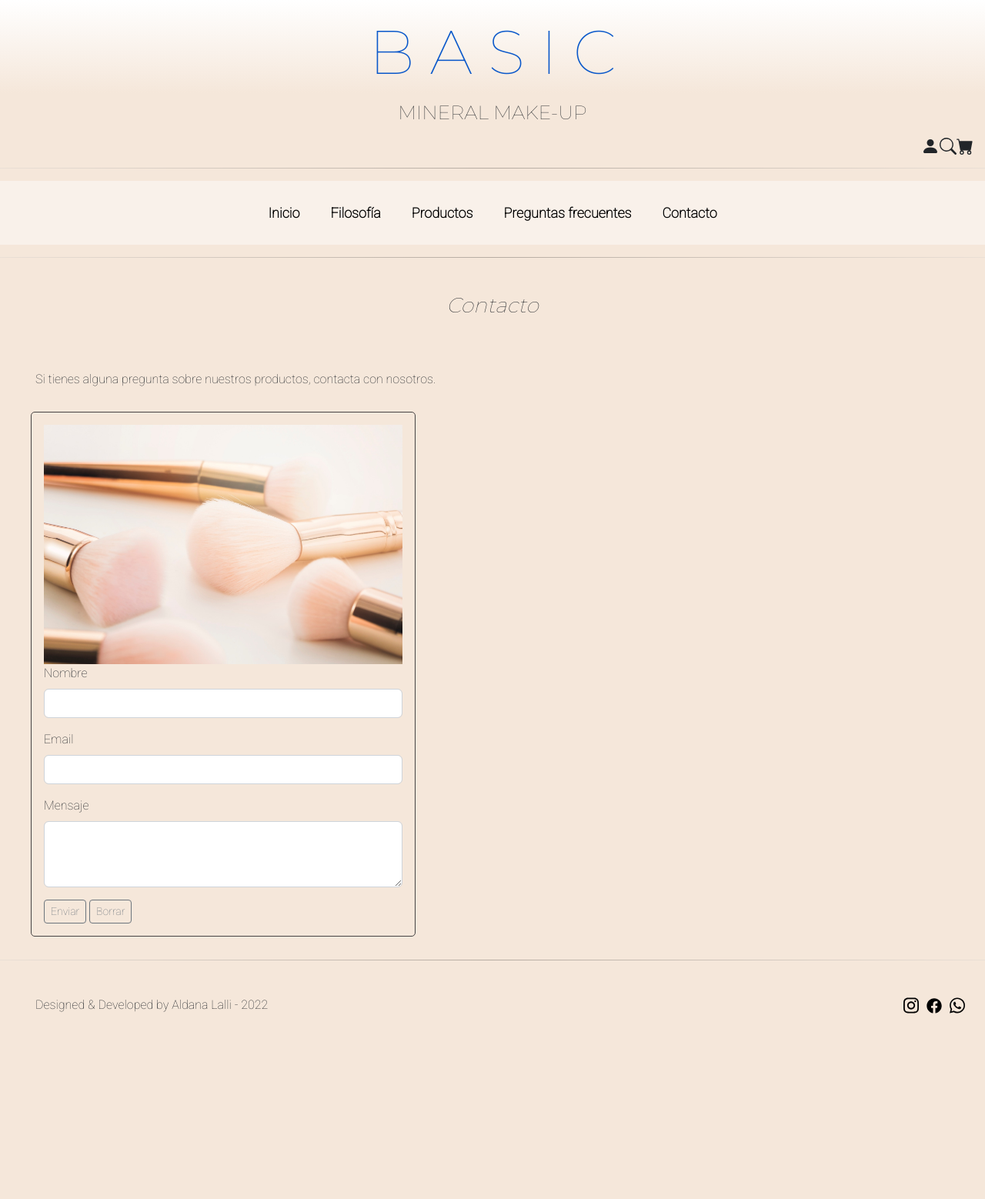
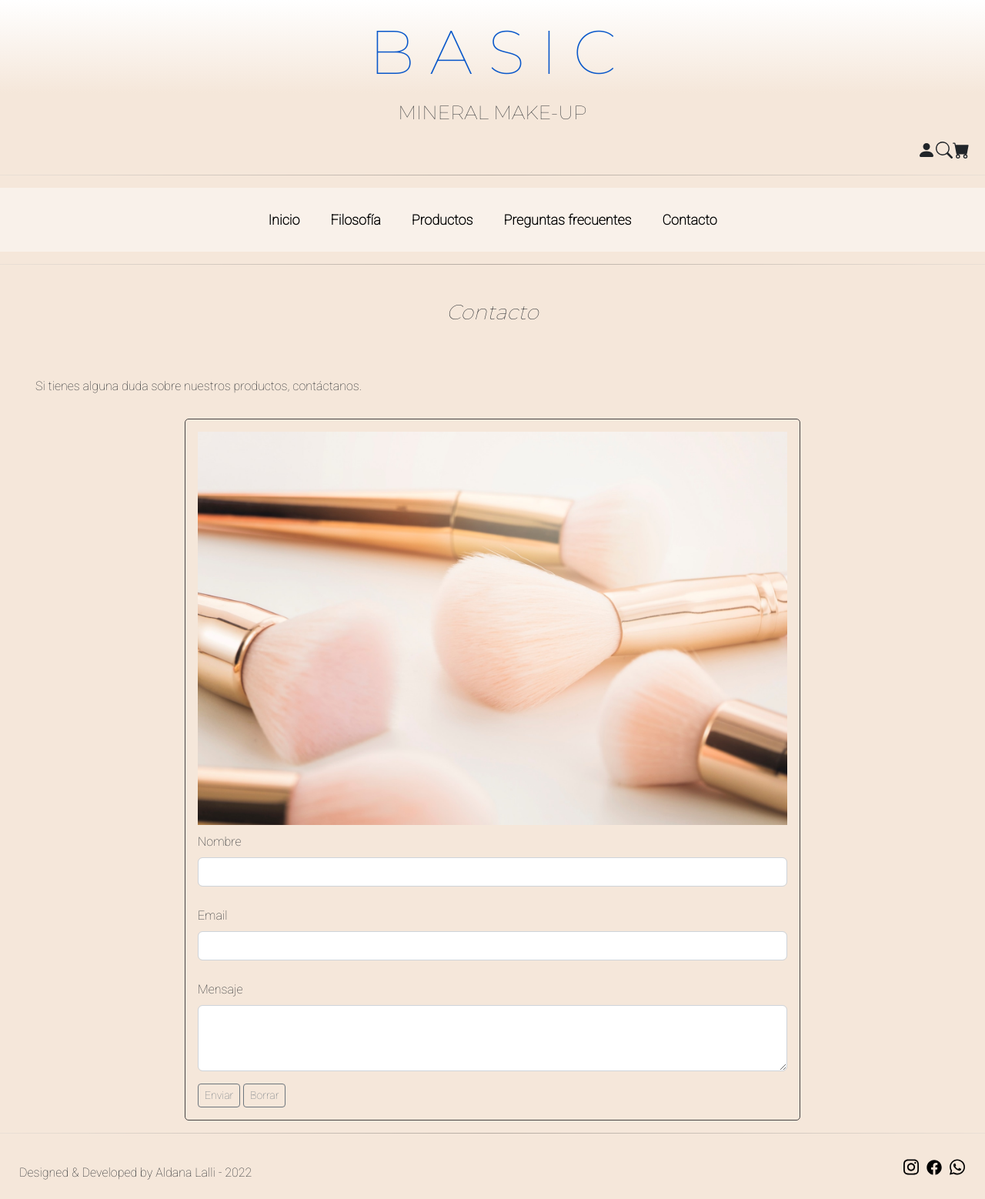
Before and after one commit to aldana-lalli/basic-mineral-makeup, a website: page pages/contacto.html in a window 1280 px wide. Shown: the whole page at 77% size. Before the commit the page ends 1348 px from the top, so only its background shows below. Drawn offline with nearby package versions, Linux system fonts and the light colour scheme.

Commit message:
Modificaciones varias

```diff
--- a/pages/contacto.html
+++ b/pages/contacto.html
@@ -37,7 +37,7 @@
             </nav>
         </section>
         <hr>
-            <nav class="navbar navbar-expand-lg header__nav container-fluid"> <!--Barra de navegación-->
+            <nav class="navbar navbar-expand-sm header__nav container-fluid"> <!--Barra de navegación-->
                 <div class="container-fluid">
                     <button class="navbar-toggler" type="button" data-bs-toggle="collapse" data-bs-target="#navbarSupportedContent" aria-controls="navbarSupportedContent" aria-expanded="false" aria-label="Toggle navigation">
                     <span class="navbar-toggler-icon"></span>
@@ -72,9 +72,11 @@
                 <h3 class="contacto__titulo--C">Contacto</h3>
             </div>
         </section>
-        <div>
-            <p class="texto">Si tienes alguna pregunta sobre nuestros productos, contacta con nosotros.</p>
+        <section>
+        <div class="texto">
+            <p class="texto__texto">Si tienes alguna duda sobre nuestros productos, contáctanos.</p>
         </div>
+        </section>
         <section class="lista"> <!--Formulario de Contacto-->
             <img class="contacto__img img-fluid" src="../resources/grupo-brochas.jpg" alt="Foto brochas"></img>
             <div class="mb-3">
@@ -99,7 +101,7 @@
     <footer> <!--Pie de página-->
         <hr>
         <div class="footer__pie">
-            <p class="derechos">Designed & Developed by Aldana Lalli - 2022</p> <!--Derechos-->
+            <h6 class="derechos">Designed & Developed by Aldana Lalli - 2022</h6> <!--Derechos-->
             <div class="footer__pie--redes">
                 <a href="https://facebook.com"><img class="redes fb" src="../resources/instagram-brands.svg" alt="Instagram"></a>
                 <a href="https://instagram.com"><img class="redes ig" src="../resources/facebook-brands.svg" alt="Facebook"></a>
--- a/scss/_mediaqueries.scss
+++ b/scss/_mediaqueries.scss
@@ -1,7 +1,7 @@
 
 /* MediaQuery de Celular */
 @media (min-width: 320px) and (max-width: 575px) {
-    .header {
+    header {
     height: auto;
 
     &__titulo {
@@ -39,8 +39,8 @@
         }
 
     &__img {
-        width: 70vw;
-        height: 200px;
+        width: 200px;
+        height: auto;
         }
 }
 
@@ -53,7 +53,7 @@
     }
 
     .ojos__grid {
-    width: 70vw;
+    width: 300px;
     height: 350vh;
     grid-template-columns: 1fr;
     grid-template-rows: repeat(9, 1fr);
@@ -75,7 +75,7 @@
     }
 
     .labios__grid {
-    width: 70vw;
+    width: 300px;
     height: 350vh;
     grid-template-columns: 1fr;
     grid-template-rows: repeat(9, 1fr);
@@ -91,7 +91,7 @@
     }
 
     .rostro__grid {
-    width: 70vw;
+    width: 350px;
     height: 230vh;
     grid-template-columns: 1fr;
     grid-template-rows: repeat(6, 1fr);
@@ -104,7 +104,7 @@
     }
 
     .pomulos__grid {
-    width: 70vw;
+    width: 350px;
     height: 230vh;
     grid-template-columns: 1fr;
     grid-template-rows: repeat(6, 1fr);
@@ -145,7 +145,7 @@
 
 /* MediaQuery de Tablet */
 @media (min-width: 576px) and (max-width: 992px) {
-    .header {
+    header {
     height: auto;
 
     &__titulo {
--- a/scss/styles.scss
+++ b/scss/styles.scss
@@ -40,7 +40,7 @@ body {
             display: flex;
             @include flex (row, flex-end, center);
             flex-wrap: wrap;
-            margin: 15px;
+            margin: 20px;
         }
         &__nav {
             display: flex;
@@ -129,6 +129,10 @@ hr {
         justify-content: center;
         text-align: center;
     }
+}
+
+.img__fluid {
+    height: auto;
 }
 
 p {
@@ -497,11 +501,22 @@ span {
     }
 }
 
+.texto {
+    display: flex;
+
+    &__texto {
+        justify-content: center;
+        align-self: center;
+        align-items: center;
+        align-content: center;
+    }
+}
+
 .lista {
-    margin: 16px 40px 30px 40px;
-    width: 500px;
+    margin: auto;
+    width: 800px;
     display: flex;
-    justify-content: flex-end;
+    justify-content: center;
     flex-direction: column;
     padding: 1em;
     border: 1px solid rgb(69, 68, 68);
@@ -511,6 +526,10 @@ span {
 .img__fluid {
     height: auto;
     }
+
+.form-label {
+    padding-top: 10px;
+}
 
 .footer__pie {
     display: flex;
@@ -522,6 +541,12 @@ span {
     }
 }
 
+.derechos {
+    justify-content: center;
+    align-items: center;
+    margin: 25px;
+}
+
 .redes {
     width: 30px;
     padding: 5px;
```
Also changed, not shown: index.html (+2 -2 lines), pages/filosofia.html (+3 -3 lines), pages/preguntas-frecuentes.html (+2 -2 lines), pages/productos.html (+2 -2 lines), css/styles.css.
